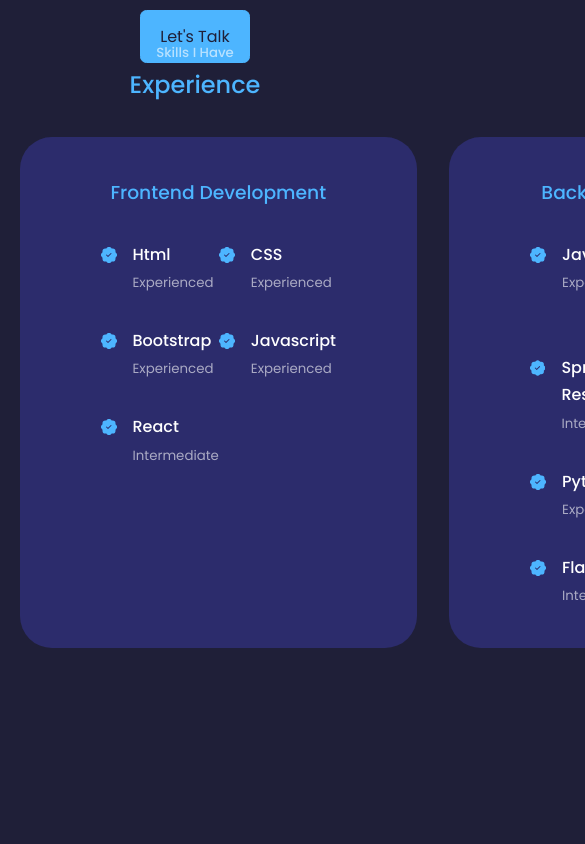
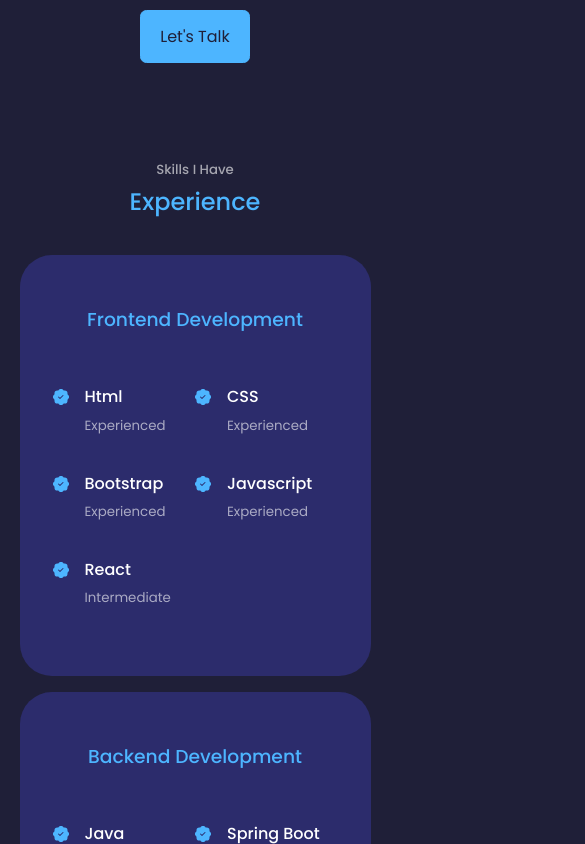
Before and after one commit to mohamedfazilk/React-Portfolio, a React (Create React App) app: page / in a window 390 px wide. Shown: the part 2260-3104 px from the top of the page, 585 px wide, since content can reach past the window. Built offline with nearby package versions, Linux system fonts and the light colour scheme.

Commit message:
Place the media query for the responsive design

```diff
--- a/src/components/experience/experience.css
+++ b/src/components/experience/experience.css
@@ -39,3 +39,45 @@
     margin-top: 6px;
     color: var(--color-primary);
 }
+
+
+
+
+/* =====================MEDIA QUERIES (MEDIUM-DEVICES)====================== */
+
+@media screen and (max-width: 1024px) {
+
+    .experience__container {
+        grid-template-columns: 1fr;
+
+
+    }
+
+    .experience__container > div {
+        width: 80%;
+        padding:  2rem;
+        margin: 0 auto;
+    }
+
+    .experience__content {
+        padding: 1rem;
+    }
+
+
+}
+
+
+
+/* =====================MEDIA QUERIES (MEDIUM-DEVICES)====================== */
+
+@media screen and (max-width: 600px) {
+
+    .experience__container {
+        gap: 1rem;
+    }
+
+    .experience__container > div {
+        width: 100%;
+        padding: 3rem 1rem;
+    }
+}
--- a/src/index.css
+++ b/src/index.css
@@ -61,7 +61,7 @@ h1{
 
 section {
     margin-top: 8rem;
-    height: 100vh;
+
 }
 
 section > h2, section > h5{
```
